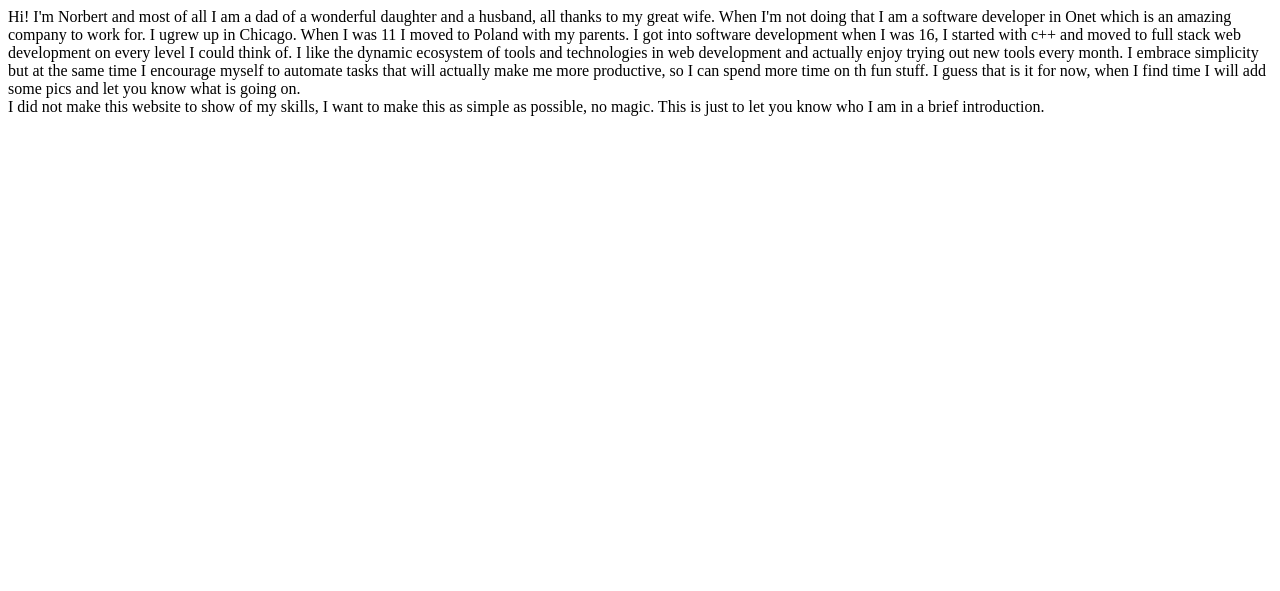
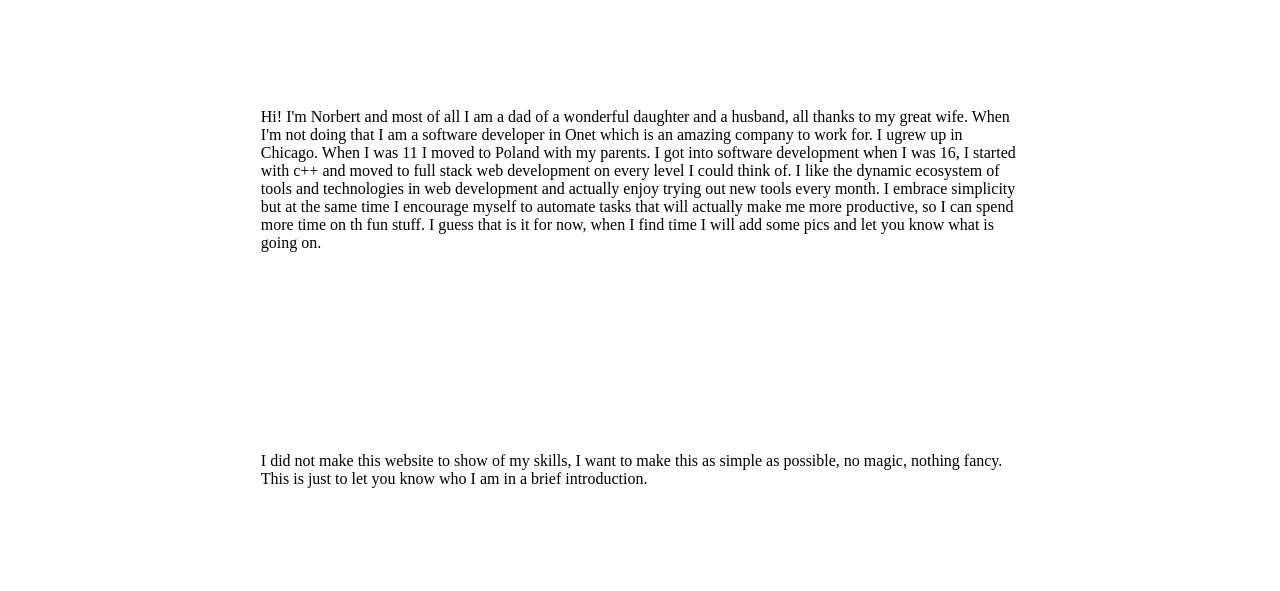
Before and after one commit to NorbertNader/norbertnader.github.io, a website: page index.html in a window 1280 px wide. Drawn offline with Linux system fonts and the light colour scheme.

Commit message:
Add some initial padding

```diff
--- a/index.html
+++ b/index.html
@@ -9,6 +9,11 @@
 	<title>
 		Hey there! I'm Norbert :)
 	</title>
+	<style type="text/css">
+		article, section {
+			padding: 100px 20%;
+		}
+	</style>
 </head>
 <body>
 <header>
@@ -20,7 +25,7 @@
 		Hi! I'm Norbert and most of all I am a dad of a wonderful daughter and a husband, all thanks to my great wife. When I'm not doing that I am a software developer in Onet which is an amazing company to work for. I ugrew up in Chicago. When I was 11 I moved to Poland with my parents. I got into software development when I was 16, I started with c++ and moved to full stack web development on every level I could think of. I like the dynamic ecosystem of tools and technologies in web development and actually enjoy trying out new tools every month. I embrace simplicity but at the same time I encourage myself to automate tasks that will actually make me more productive, so I can spend more time on th fun stuff. I guess that is it for now, when I find time I will add some pics and let you know what is going on.
 	</article>
 	<section>
-		I did not make this website to show of my skills, I want to make this as simple as possible, no magic. This is just to let you know who I am in a brief introduction.
+		I did not make this website to show of my skills, I want to make this as simple as possible, no magic, nothing fancy. This is just to let you know who I am in a brief introduction.
 	</section>
 </main>
 </body>
```
